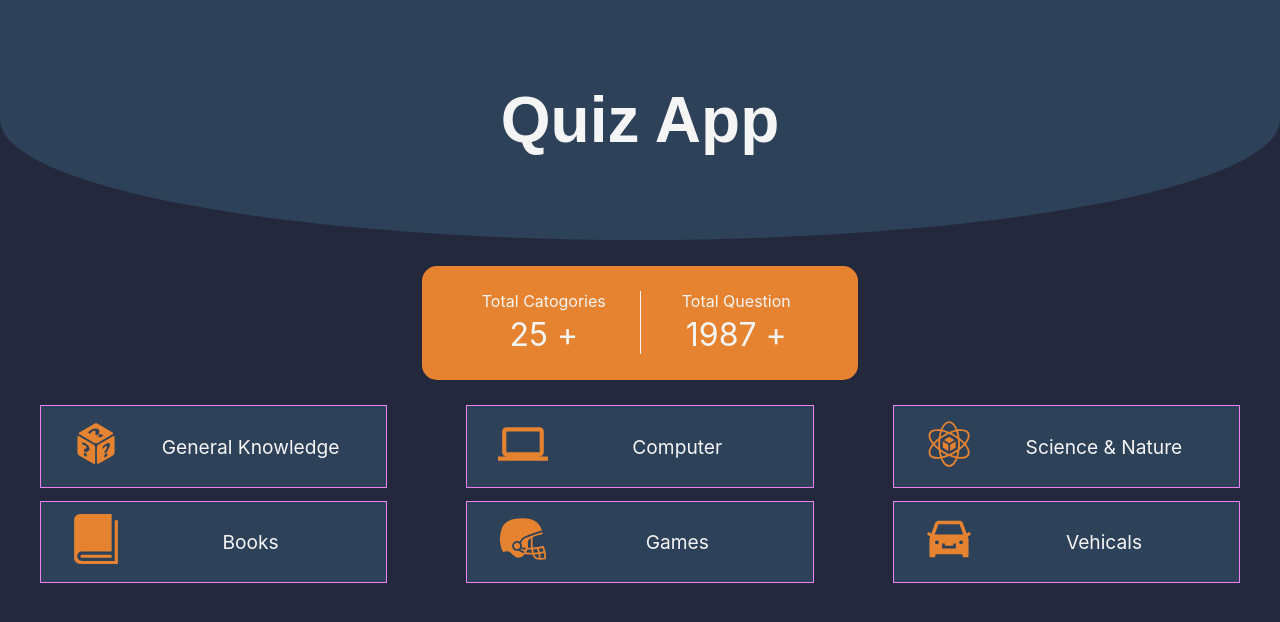
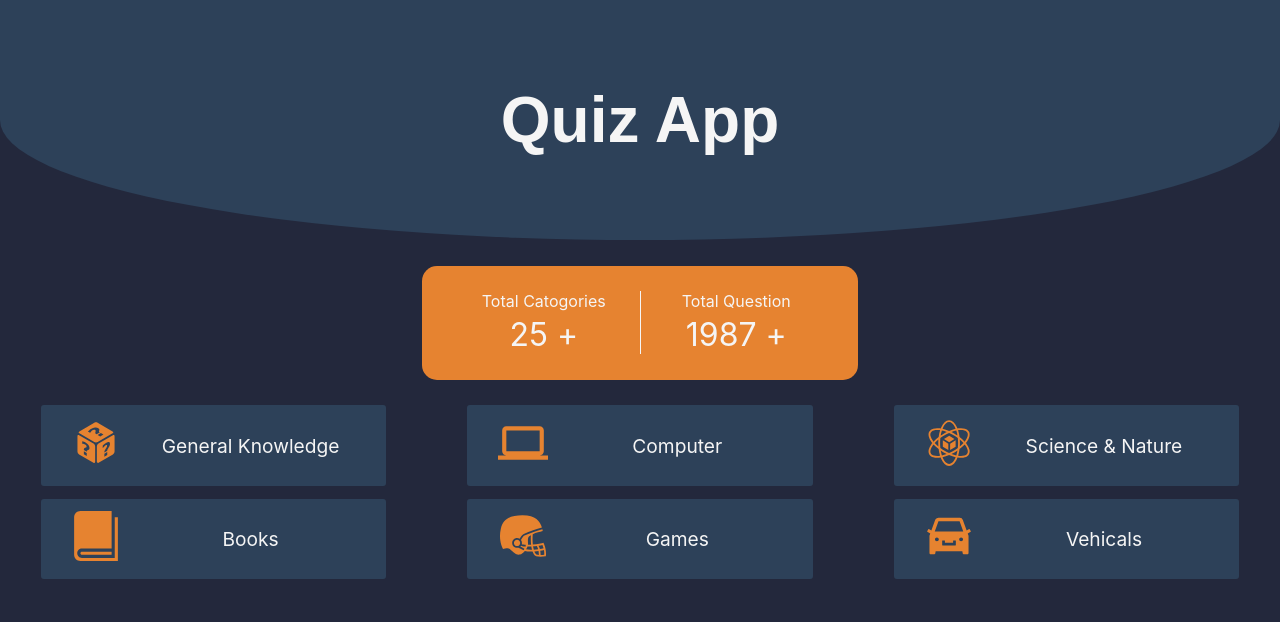
Before and after one commit to saoud-ahmed-khan/QuizApp-ReactTS-PWA, a React (Create React App) app: page / in a window 1280 px wide. Shown: the top 622 px of the page. Built offline with nearby package versions, Linux system fonts and the light colour scheme.

Commit message:
Update App.css

```diff
--- a/src/App.css
+++ b/src/App.css
@@ -74,7 +74,7 @@
   align-items: center;
   width: 25%;
   justify-content: space-evenly;
-  border: 1px solid violet;
+  border-radius: 3px;
   padding: 1%;
   font-size: larger;
   background-color: rgb(45, 65, 89);
```
